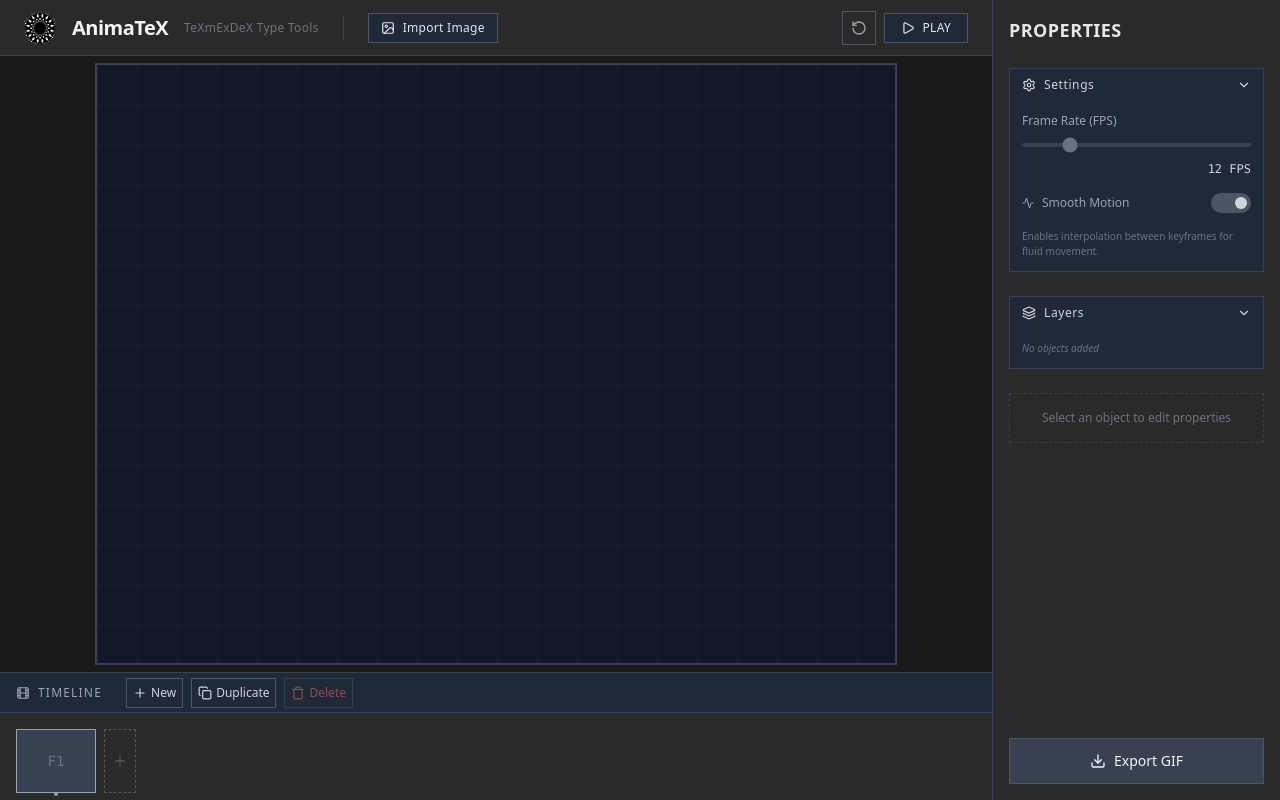
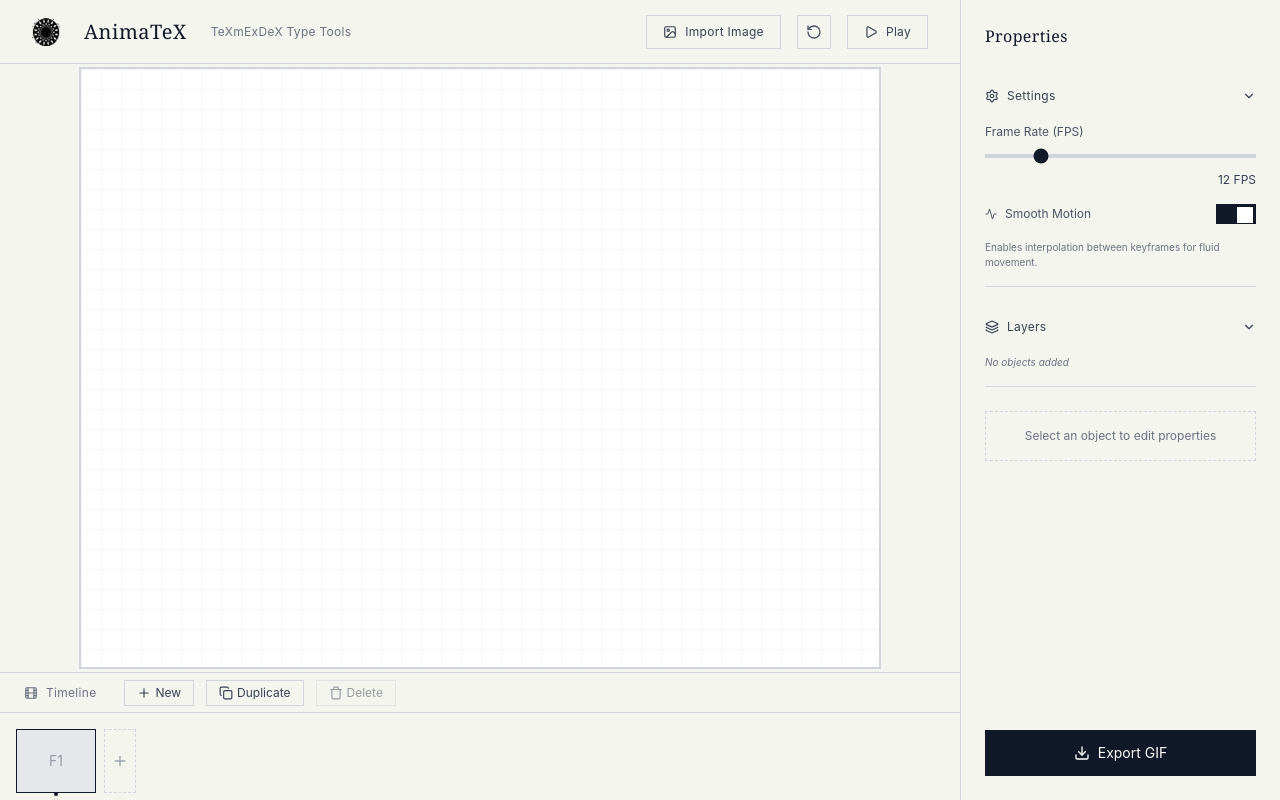
Before and after one commit to Texmexdex/AnimaTeX, a React (Vite) app: page / in a window 1280 px wide. Built offline with nearby package versions, Linux system fonts and the light colour scheme.

Commit message:
Complete redesign with light minimalist aesthetic matching CommonCaptures style

```diff
--- a/App.tsx
+++ b/App.tsx
@@ -486,51 +486,45 @@ const App: React.FC = () => {
 
 
   return (
-    <div className="flex h-screen w-screen text-gray-100 overflow-hidden bg-[#1a1a1a]" style={{ fontFamily: 'system-ui, -apple-system, sans-serif' }}>
+    <div className="flex h-screen w-screen text-gray-900 overflow-hidden bg-[#f5f5f0]" style={{ fontFamily: '-apple-system, BlinkMacSystemFont, "Segoe UI", sans-serif' }}>
         <div className="flex-1 flex flex-col relative z-10 min-w-0 overflow-hidden">
-            <div className="h-14 flex items-center justify-between px-6 bg-[#2a2a2a] border-b border-gray-700 flex-shrink-0">
-                 <div className="flex items-center gap-4">
-                    <AnimatedLogo size={32} className="" />
-                    <h1 className="font-semibold text-xl tracking-tight text-gray-100">
+            <div className="h-16 flex items-center justify-between px-8 bg-[#f5f5f0] border-b border-gray-300 flex-shrink-0">
+                 <div className="flex items-center gap-6">
+                    <AnimatedLogo size={28} className="" />
+                    <h1 className="font-normal text-xl tracking-wide text-gray-900" style={{ fontFamily: 'Georgia, serif' }}>
                         AnimaTeX
                     </h1>
                     <span className="text-xs text-gray-500 font-normal tracking-wide">TeXmExDeX Type Tools</span>
-                    <div className="h-6 w-px bg-gray-700 mx-2" />
-                    <label className="flex items-center gap-2 px-3 py-1.5 bg-gray-800 hover:bg-gray-700 text-gray-200 border border-gray-600 cursor-pointer transition-colors text-xs font-medium tracking-wide">
+                 </div>
+
+                 <div className="flex items-center gap-4">
+                    <label className="flex items-center gap-2 px-4 py-2 bg-transparent hover:bg-gray-200 text-gray-700 border border-gray-300 cursor-pointer transition-colors text-xs font-normal tracking-wide">
                         <ImageIcon size={14} /> Import Image
                         <input type="file" accept="image/*" onChange={handleAddObject} className="hidden" />
                     </label>
-                 </div>
-
-                 <div className="flex items-center gap-2">
                     <button
                         onClick={() => {
                             setIsPlaying(false);
                             setPlaybackTime(0);
                             setCurrentFrameIndex(0);
                         }}
-                        className="p-2 hover:bg-gray-700 border border-gray-600 transition-colors text-gray-400 hover:text-gray-200"
+                        className="p-2 hover:bg-gray-200 border border-gray-300 transition-colors text-gray-600 hover:text-gray-900"
                         title="Reset Timeline"
                     >
                         <RotateCcw size={16} />
                     </button>
                     <button
                         onClick={togglePlay}
-                        className={`
-                            flex items-center gap-2 px-4 py-1.5 font-medium transition-colors text-xs tracking-wide border
-                            ${isPlaying
-                                ? 'bg-gray-800 text-gray-200 border-gray-600 hover:bg-gray-700'
-                                : 'bg-gray-800 text-gray-200 border-gray-600 hover:bg-gray-700'}
-                        `}
+                        className="flex items-center gap-2 px-4 py-2 font-normal transition-colors text-xs tracking-wide border border-gray-300 bg-transparent hover:bg-gray-200 text-gray-700"
                     >
                         {isPlaying ? <Pause size={14} /> : <Play size={14} />}
-                        {isPlaying ? 'STOP' : 'PLAY'}
+                        {isPlaying ? 'Stop' : 'Play'}
                     </button>
                  </div>
             </div>
 
-            <div className="flex-1 overflow-auto flex items-center justify-center p-8 relative bg-[#1a1a1a]">
-                 <div className="relative border border-gray-700">
+            <div className="flex-1 overflow-auto flex items-center justify-center p-12 relative bg-[#f5f5f0]">
+                 <div className="relative border border-gray-300">
                     <Stage
                         width={project.width}
                         height={project.height}
--- a/components/PropertyPanel.tsx
+++ b/components/PropertyPanel.tsx
@@ -20,17 +20,17 @@ interface PropertyPanelProps {
 const Section: React.FC<{ title: string; icon: React.ReactNode; children: React.ReactNode; defaultOpen?: boolean }> = ({ title, icon, children, defaultOpen = true }) => {
   const [isOpen, setIsOpen] = useState(defaultOpen);
   return (
-    <div className="mb-4 bg-gray-800 border border-gray-700 overflow-hidden">
+    <div className="mb-4 border-b border-gray-300 pb-4">
       <button
         onClick={() => setIsOpen(!isOpen)}
-        className="w-full px-3 py-2 flex items-center justify-between bg-gray-800 hover:bg-gray-700 transition-colors text-xs font-medium tracking-wider text-gray-300"
+        className="w-full py-2 flex items-center justify-between hover:bg-gray-100 transition-colors text-xs font-normal tracking-wide text-gray-700"
       >
         <div className="flex items-center gap-2">
             {icon} {title}
         </div>
         {isOpen ? <ChevronDown size={14} /> : <ChevronRight size={14} />}
       </button>
-      {isOpen && <div className="p-3 space-y-3">{children}</div>}
+      {isOpen && <div className="pt-3 space-y-3">{children}</div>}
     </div>
   );
 };
@@ -52,40 +52,40 @@ const PropertyPanel: React.FC<PropertyPanelProps> = ({
   return (
     <div
       id="property-panel"
-      className="w-72 bg-[#2a2a2a] border-l border-gray-700 h-full overflow-y-auto p-4 flex flex-col gap-2 flex-shrink-0"
+      className="w-80 bg-[#f5f5f0] border-l border-gray-300 h-full overflow-y-auto p-6 flex flex-col gap-2 flex-shrink-0"
     >
-      <h2 className="text-lg font-semibold text-gray-200 mb-4 tracking-wide">
-        PROPERTIES
+      <h2 className="text-base font-normal text-gray-900 mb-6 tracking-wide" style={{ fontFamily: 'Georgia, serif' }}>
+        Properties
       </h2>
 
       {/* Global Settings */}
       <Section title="Settings" icon={<Settings size={14} />}>
         <div className="space-y-4">
           <div className="space-y-2">
-            <label className="text-xs text-gray-400 block">Frame Rate (FPS)</label>
+            <label className="text-xs text-gray-600 block font-normal">Frame Rate (FPS)</label>
             <input
                 type="range"
                 min="1"
                 max="60"
                 value={fps}
                 onChange={(e) => setFps(Number(e.target.value))}
-                className="w-full accent-gray-500 h-1 bg-gray-700 rounded-lg appearance-none cursor-pointer"
+                className="w-full accent-gray-900 h-1 bg-gray-300 appearance-none cursor-pointer"
             />
-            <div className="text-right text-xs font-mono text-gray-300">{fps} FPS</div>
+            <div className="text-right text-xs font-normal text-gray-700">{fps} FPS</div>
           </div>
 
           <div className="flex items-center justify-between">
-            <label className="text-xs text-gray-400 flex items-center gap-2">
+            <label className="text-xs text-gray-600 flex items-center gap-2 font-normal">
                 <Activity size={12} /> Smooth Motion
             </label>
             <button
                 onClick={() => setSmoothMotion(!smoothMotion)}
-                className={`w-10 h-5 rounded-full relative transition-colors ${smoothMotion ? 'bg-gray-600' : 'bg-gray-700'}`}
+                className={`w-10 h-5 relative transition-colors border ${smoothMotion ? 'bg-gray-900 border-gray-900' : 'bg-gray-200 border-gray-300'}`}
             >
-                <div className={`absolute top-1 w-3 h-3 bg-gray-300 rounded-full transition-all ${smoothMotion ? 'left-6' : 'left-1'}`} />
+                <div className={`absolute top-0.5 w-4 h-4 bg-white transition-all ${smoothMotion ? 'left-5' : 'left-0.5'}`} />
             </button>
           </div>
-          <p className="text-[10px] text-gray-500">
+          <p className="text-[10px] text-gray-500 font-normal">
             Enables interpolation between keyframes for fluid movement.
           </p>
         </div>
@@ -93,31 +93,31 @@ const PropertyPanel: React.FC<PropertyPanelProps> = ({
 
       {/* Layers Panel */}
       <Section title="Layers" icon={<Layers size={14} />}>
-        <div className="flex flex-col gap-1 max-h-40 overflow-y-auto pr-1 custom-scrollbar">
-            {objects.length === 0 && <p className="text-[10px] text-gray-500 italic">No objects added</p>}
+        <div className="flex flex-col gap-1 max-h-40 overflow-y-auto">
+            {objects.length === 0 && <p className="text-[10px] text-gray-500 italic font-normal">No objects added</p>}
             {objects.map((obj) => (
                 <div
                     key={obj.id}
                     className={`
-                        w-full flex items-center gap-2 px-2 py-1.5 text-xs transition-colors group border
+                        w-full flex items-center gap-2 px-2 py-2 text-xs transition-colors group border
                         ${selectedObjectId === obj.id
-                            ? 'bg-gray-700 border-gray-500'
-                            : 'bg-gray-800 border-gray-700 hover:bg-gray-700'}
+                            ? 'bg-gray-200 border-gray-400'
+                            : 'bg-white border-gray-300 hover:bg-gray-100'}
                     `}
                 >
                     <button
                         onClick={() => onSelectObject(obj.id)}
                         className="flex-1 flex items-center gap-3 text-left overflow-hidden"
                     >
-                        <div className="w-6 h-6 bg-gray-900 p-0.5 border border-gray-700 flex-shrink-0">
+                        <div className="w-6 h-6 bg-white p-0.5 border border-gray-300 flex-shrink-0">
                             <img src={obj.src} className="w-full h-full object-contain" alt="" />
                         </div>
-                        <span className={`truncate flex-1 ${selectedObjectId === obj.id ? 'text-gray-200' : 'text-gray-400'}`}>{obj.name}</span>
+                        <span className={`truncate flex-1 font-normal ${selectedObjectId === obj.id ? 'text-gray-900' : 'text-gray-600'}`}>{obj.name}</span>
                         {selectedObjectId === obj.id && <MousePointerClick size={12} className="opacity-50 flex-shrink-0" />}
                     </button>
                     <button
                         onClick={() => onDeleteLayer(obj.id)}
-                        className="p-1.5 text-gray-500 hover:text-red-400 hover:bg-red-500/10 transition-colors opacity-0 group-hover:opacity-100"
+                        className="p-1.5 text-gray-500 hover:text-gray-900 transition-colors opacity-0 group-hover:opacity-100"
                         title="Delete Asset from Project"
                     >
                         <Trash2 size={12} />
@@ -132,34 +132,34 @@ const PropertyPanel: React.FC<PropertyPanelProps> = ({
         <Section title="Transform" icon={<Square size={14} />}>
           <div className="grid grid-cols-2 gap-2">
             <div>
-              <label className="text-[10px] text-gray-500 block mb-1">X Position</label>
+              <label className="text-[10px] text-gray-600 block mb-1 font-normal">X Position</label>
               <input
                 type="number"
                 value={Math.round(selectedObjectState.x)}
                 onChange={(e) => onUpdateObject({ x: Number(e.target.value) })}
-                className="w-full bg-gray-800 border border-gray-600 px-2 py-1 text-xs text-gray-200 focus:border-gray-500 outline-none"
+                className="w-full bg-white border border-gray-300 px-2 py-1 text-xs text-gray-900 focus:border-gray-500 outline-none font-normal"
               />
             </div>
             <div>
-              <label className="text-[10px] text-gray-500 block mb-1">Y Position</label>
+              <label className="text-[10px] text-gray-600 block mb-1 font-normal">Y Position</label>
               <input
                 type="number"
                 value={Math.round(selectedObjectState.y)}
                 onChange={(e) => onUpdateObject({ y: Number(e.target.value) })}
-                className="w-full bg-gray-800 border border-gray-600 px-2 py-1 text-xs text-gray-200 focus:border-gray-500 outline-none"
+                className="w-full bg-white border border-gray-300 px-2 py-1 text-xs text-gray-900 focus:border-gray-500 outline-none font-normal"
               />
             </div>
             <div>
-              <label className="text-[10px] text-gray-500 block mb-1">Rotation</label>
+              <label className="text-[10px] text-gray-600 block mb-1 font-normal">Rotation</label>
               <input
                 type="number"
                 value={Math.round(selectedObjectState.rotation)}
                 onChange={(e) => onUpdateObject({ rotation: Number(e.target.value) })}
-                className="w-full bg-gray-800 border border-gray-600 px-2 py-1 text-xs text-gray-200 focus:border-gray-500 outline-none"
+                className="w-full bg-white border border-gray-300 px-2 py-1 text-xs text-gray-900 focus:border-gray-500 outline-none font-normal"
               />
             </div>
             <div>
-              <label className="text-[10px] text-gray-500 block mb-1">Opacity</label>
+              <label className="text-[10px] text-gray-600 block mb-1 font-normal">Opacity</label>
               <input
                 type="number"
                 step="0.1"
@@ -167,28 +167,28 @@ const PropertyPanel: React.FC<PropertyPanelProps> = ({
                 max="1"
                 value={selectedObjectState.opacity}
                 onChange={(e) => onUpdateObject({ opacity: Number(e.target.value) })}
-                className="w-full bg-gray-800 border border-gray-600 px-2 py-1 text-xs text-gray-200 focus:border-gray-500 outline-none"
+                className="w-full bg-white border border-gray-300 px-2 py-1 text-xs text-gray-900 focus:border-gray-500 outline-none font-normal"
               />
             </div>
              <div className="col-span-2">
-              <label className="text-[10px] text-gray-500 block mb-1">Z-Index (Layer)</label>
+              <label className="text-[10px] text-gray-600 block mb-1 font-normal">Z-Index (Layer)</label>
               <input
                 type="number"
                 value={selectedObjectState.zIndex}
                 onChange={(e) => onUpdateObject({ zIndex: Number(e.target.value) })}
-                className="w-full bg-gray-800 border border-gray-600 px-2 py-1 text-xs text-gray-200 focus:border-gray-500 outline-none"
+                className="w-full bg-white border border-gray-300 px-2 py-1 text-xs text-gray-900 focus:border-gray-500 outline-none font-normal"
               />
             </div>
 
-            <div className="col-span-2 pt-2 border-t border-gray-700 mt-2">
-                <label className="text-[10px] text-gray-500 block mb-1">Actions</label>
+            <div className="col-span-2 pt-2 border-t border-gray-300 mt-2">
+                <label className="text-[10px] text-gray-600 block mb-1 font-normal">Actions</label>
                 <button
                     onClick={() => onUpdateObject({ flipX: !selectedObjectState.flipX })}
                     className={`
-                        w-full flex items-center justify-center gap-2 py-1.5 text-xs font-medium border transition-colors
+                        w-full flex items-center justify-center gap-2 py-2 text-xs font-normal border transition-colors
                         ${selectedObjectState.flipX
-                            ? 'bg-gray-700 border-gray-500 text-gray-200'
-                            : 'bg-gray-800 border-gray-600 text-gray-300 hover:bg-gray-700'}
+                            ? 'bg-gray-200 border-gray-400 text-gray-900'
+                            : 'bg-white border-gray-300 text-gray-700 hover:bg-gray-100'}
                     `}
                 >
                     <FlipHorizontal size={12} /> {selectedObjectState.flipX ? 'Mirrored' : 'Mirror Object'}
@@ -197,20 +197,20 @@ const PropertyPanel: React.FC<PropertyPanelProps> = ({
           </div>
         </Section>
       ) : (
-        <div className="p-4 border border-dashed border-gray-700 text-center text-xs text-gray-500">
+        <div className="p-4 border border-dashed border-gray-300 text-center text-xs text-gray-500 font-normal">
             Select an object to edit properties
         </div>
       )}
 
       {/* Export */}
-      <div className="mt-auto">
+      <div className="mt-auto pt-4">
         <button
             onClick={onExport}
             disabled={isExporting}
-            className="w-full py-3 bg-gray-700 hover:bg-gray-600 text-sm font-medium transition-colors flex items-center justify-center gap-2 disabled:opacity-50 border border-gray-600"
+            className="w-full py-3 bg-gray-900 hover:bg-gray-700 text-sm font-normal transition-colors flex items-center justify-center gap-2 disabled:opacity-50 border border-gray-900 text-white"
         >
              {isExporting ? (
-                 <div className="w-4 h-4 border-2 border-gray-300 border-t-transparent rounded-full animate-spin" />
+                 <div className="w-4 h-4 border-2 border-white border-t-transparent rounded-full animate-spin" />
              ) : <Download size={16} />}
              Export GIF
         </button>
--- a/components/Stage.tsx
+++ b/components/Stage.tsx
@@ -225,7 +225,7 @@ const Stage: React.FC<StageProps> = ({
     <div
       className={`
         relative
-        ${isExporting ? '' : 'bg-gray-900 border border-gray-700'}
+        ${isExporting ? '' : 'bg-white border border-gray-300'}
       `}
       style={{ width, height }}
       ref={containerRef}
@@ -234,10 +234,10 @@ const Stage: React.FC<StageProps> = ({
       {/* Grid Background */}
       {!isExporting && (
           <div
-            className="absolute inset-0 opacity-10 pointer-events-none"
+            className="absolute inset-0 opacity-[0.03] pointer-events-none"
             style={{
-                backgroundImage: 'linear-gradient(#666 1px, transparent 1px), linear-gradient(90deg, #666 1px, transparent 1px)',
-                backgroundSize: '40px 40px'
+                backgroundImage: 'linear-gradient(#000 1px, transparent 1px), linear-gradient(90deg, #000 1px, transparent 1px)',
+                backgroundSize: '20px 20px'
             }}
           />
       )}
@@ -272,9 +272,9 @@ const Stage: React.FC<StageProps> = ({
 
             {/* Selection Controls */}
             {isSelected && !isPlaying && !isExporting && (
-              <div className="absolute inset-0 border-2 border-gray-400">
+              <div className="absolute inset-0 border border-gray-900">
                  <div
-                    className="absolute -bottom-3 -right-3 w-6 h-6 bg-gray-600 flex items-center justify-center cursor-se-resize hover:scale-110 transition-transform pointer-events-auto"
+                    className="absolute -bottom-3 -right-3 w-6 h-6 bg-gray-900 flex items-center justify-center cursor-se-resize hover:bg-gray-700 transition-colors pointer-events-auto"
                     style={{ transform: `scaleX(${state.flipX ? -1 : 1})` }}
                     onMouseDown={(e) => handleToolMouseDown(e, obj.id, 'scale')}
                     title="Scale"
@@ -282,7 +282,7 @@ const Stage: React.FC<StageProps> = ({
                     <Maximize size={12} color="white" />
                  </div>
                  <div
-                    className="absolute -top-8 left-1/2 -translate-x-1/2 w-6 h-6 bg-gray-600 flex items-center justify-center cursor-pointer hover:scale-110 transition-transform pointer-events-auto"
+                    className="absolute -top-8 left-1/2 -translate-x-1/2 w-6 h-6 bg-gray-900 flex items-center justify-center cursor-pointer hover:bg-gray-700 transition-colors pointer-events-auto"
                     style={{ transform: `scaleX(${state.flipX ? -1 : 1})` }}
                     onMouseDown={(e) => handleToolMouseDown(e, obj.id, 'rotate')}
                     title="Rotate"
@@ -290,7 +290,7 @@ const Stage: React.FC<StageProps> = ({
                     <RotateCw size={12} color="white" />
                  </div>
                  <div
-                    className="absolute -top-3 -right-3 w-6 h-6 bg-red-600 flex items-center justify-center cursor-pointer hover:scale-110 transition-transform pointer-events-auto"
+                    className="absolute -top-3 -right-3 w-6 h-6 bg-gray-900 flex items-center justify-center cursor-pointer hover:bg-gray-700 transition-colors pointer-events-auto"
                     style={{ transform: `scaleX(${state.flipX ? -1 : 1})` }}
                     onClick={(e) => { e.stopPropagation(); onDeleteObject(obj.id); }}
                     title="Remove from Frame"
--- a/components/Timeline.tsx
+++ b/components/Timeline.tsx
@@ -22,30 +22,30 @@ const Timeline: React.FC<TimelineProps> = ({
   isPlaying
 }) => {
   return (
-    <div id="timeline-panel" className="w-full h-32 bg-[#2a2a2a] border-t border-gray-700 flex flex-col">
+    <div id="timeline-panel" className="w-full h-32 bg-[#f5f5f0] border-t border-gray-300 flex flex-col">
       {/* Toolbar */}
-      <div className="h-10 flex items-center px-4 space-x-2 border-b border-gray-700 bg-gray-800">
-        <span className="text-xs font-medium text-gray-400 tracking-widest mr-4 flex items-center gap-2">
-            <Film size={14} /> TIMELINE
+      <div className="h-10 flex items-center px-6 space-x-3 border-b border-gray-300 bg-[#f5f5f0]">
+        <span className="text-xs font-normal text-gray-500 tracking-wide mr-4 flex items-center gap-2">
+            <Film size={14} /> Timeline
         </span>
         <button
           onClick={onAddFrame}
           disabled={isPlaying}
-          className="p-1.5 hover:bg-gray-700 text-gray-300 hover:text-white disabled:opacity-50 transition-colors text-xs flex items-center gap-1 border border-gray-600"
+          className="px-3 py-1 hover:bg-gray-200 text-gray-700 disabled:opacity-50 transition-colors text-xs flex items-center gap-1 border border-gray-300"
         >
           <Plus size={14} /> New
         </button>
         <button
           onClick={onDuplicateFrame}
           disabled={isPlaying}
-          className="p-1.5 hover:bg-gray-700 text-gray-300 hover:text-white disabled:opacity-50 transition-colors text-xs flex items-center gap-1 border border-gray-600"
+          className="px-3 py-1 hover:bg-gray-200 text-gray-700 disabled:opacity-50 transition-colors text-xs flex items-center gap-1 border border-gray-300"
         >
           <Copy size={14} /> Duplicate
         </button>
         <button
           onClick={onDeleteFrame}
           disabled={isPlaying || keyframes.length <= 1}
-          className="p-1.5 hover:bg-red-900/20 text-red-400 hover:text-red-200 disabled:opacity-50 transition-colors text-xs flex items-center gap-1 border border-gray-600"
+          className="px-3 py-1 hover:bg-gray-200 text-gray-700 disabled:opacity-50 transition-colors text-xs flex items-center gap-1 border border-gray-300"
         >
           <Trash size={14} /> Delete
         </button>
@@ -59,16 +59,16 @@ const Timeline: React.FC<TimelineProps> = ({
             onClick={() => onSelectFrame(idx)}
             className={`
               flex-shrink-0 w-20 h-16 border cursor-pointer transition-all duration-200 relative group
-              flex items-center justify-center text-sm font-mono
+              flex items-center justify-center text-sm font-normal
               ${idx === currentFrameIndex
-                ? 'border-gray-400 bg-gray-700'
-                : 'border-gray-600 bg-gray-800 hover:bg-gray-700 hover:border-gray-500'}
+                ? 'border-gray-900 bg-gray-200'
+                : 'border-gray-300 bg-white hover:bg-gray-100 hover:border-gray-400'}
             `}
           >
-            <span className="opacity-50 text-gray-400">F{idx + 1}</span>
+            <span className="opacity-50 text-gray-600">F{idx + 1}</span>
             {/* Active Indicator */}
             {idx === currentFrameIndex && (
-                <div className="absolute -bottom-1 w-1 h-1 bg-gray-400 rounded-full" />
+                <div className="absolute -bottom-1 w-1 h-1 bg-gray-900 rounded-full" />
             )}
           </div>
         ))}
@@ -76,7 +76,7 @@ const Timeline: React.FC<TimelineProps> = ({
         {/* Quick Add Button at End */}
         <button
             onClick={onAddFrame}
-            className="flex-shrink-0 w-8 h-16 border border-dashed border-gray-600 hover:border-gray-500 flex items-center justify-center text-gray-600 hover:text-gray-400 transition-colors"
+            className="flex-shrink-0 w-8 h-16 border border-dashed border-gray-300 hover:border-gray-400 flex items-center justify-center text-gray-400 hover:text-gray-600 transition-colors"
         >
             <Plus size={16} />
         </button>
--- a/index.html
+++ b/index.html
@@ -5,7 +5,7 @@
     <meta name="viewport" content="width=device-width, initial-scale=1.0" />
     <title>AnimaTeX Studio - TeXmExDeX Type Tools</title>
     <link id="favicon" rel="icon" href="/AnimaTeX/fav/1.png" type="image/png" />
-    <meta name="theme-color" content="#1a1a1a" />
+    <meta name="theme-color" content="#f5f5f0" />
     <script>
       // Animated favicon
       (function() {
@@ -43,26 +43,26 @@
     </script>
     <style>
       body {
-        background-color: #1a1a1a;
-        color: #e5e5e5;
+        background-color: #f5f5f0;
+        color: #2a2a2a;
         overflow: hidden;
         margin: 0;
-        font-family: system-ui, -apple-system, sans-serif;
+        font-family: -apple-system, BlinkMacSystemFont, 'Segoe UI', sans-serif;
       }
       /* Custom Scrollbar */
       ::-webkit-scrollbar {
-        width: 8px;
-        height: 8px;
+        width: 6px;
+        height: 6px;
       }
       ::-webkit-scrollbar-track {
-        background: #2a2a2a;
+        background: transparent;
       }
       ::-webkit-scrollbar-thumb {
-        background: #4a4a4a;
-        border-radius: 4px;
+        background: #d0d0c8;
+        border-radius: 3px;
       }
       ::-webkit-scrollbar-thumb:hover {
-        background: #5a5a5a;
+        background: #b0b0a8;
       }
     </style>
   <script type="importmap">
```
